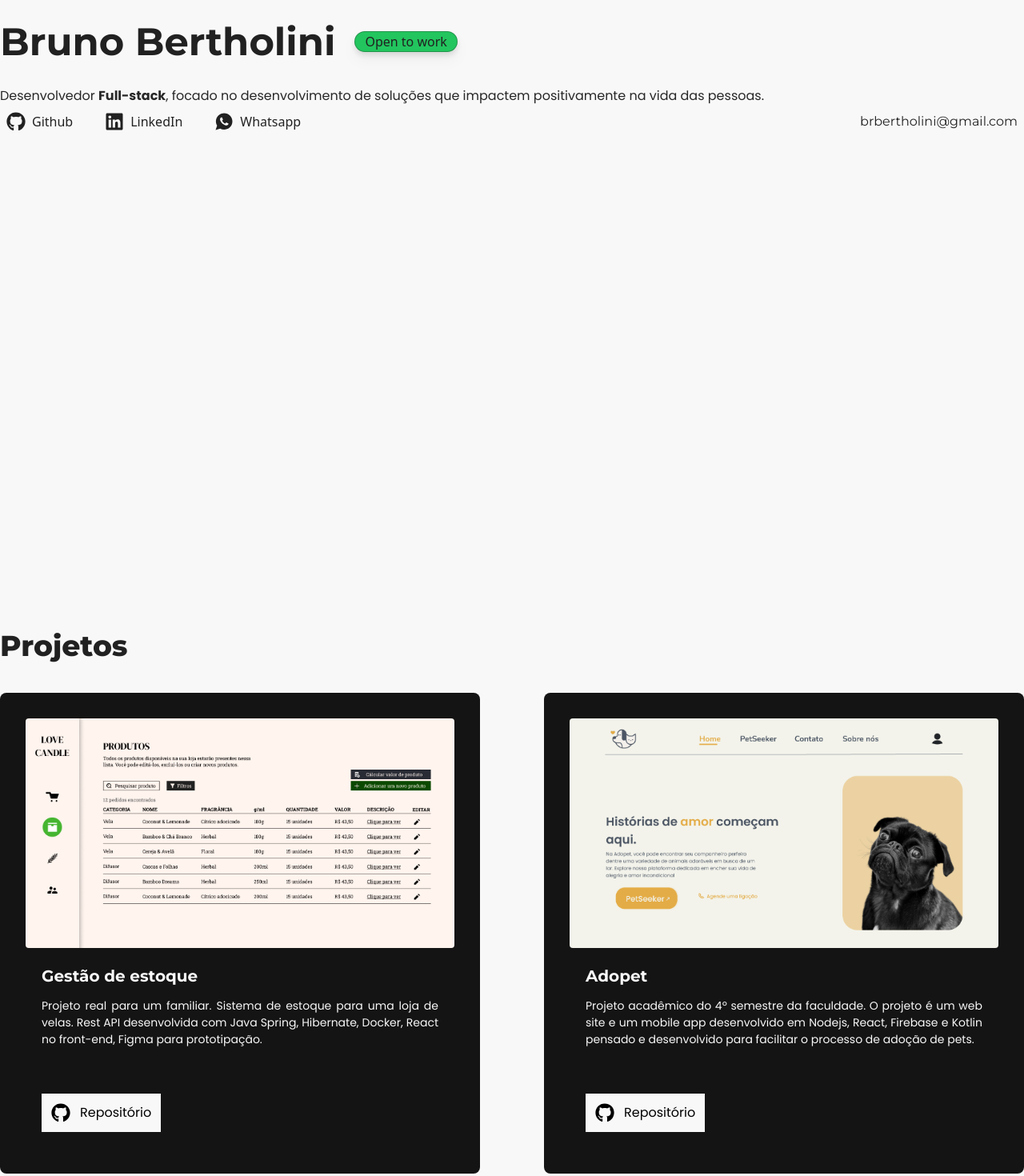
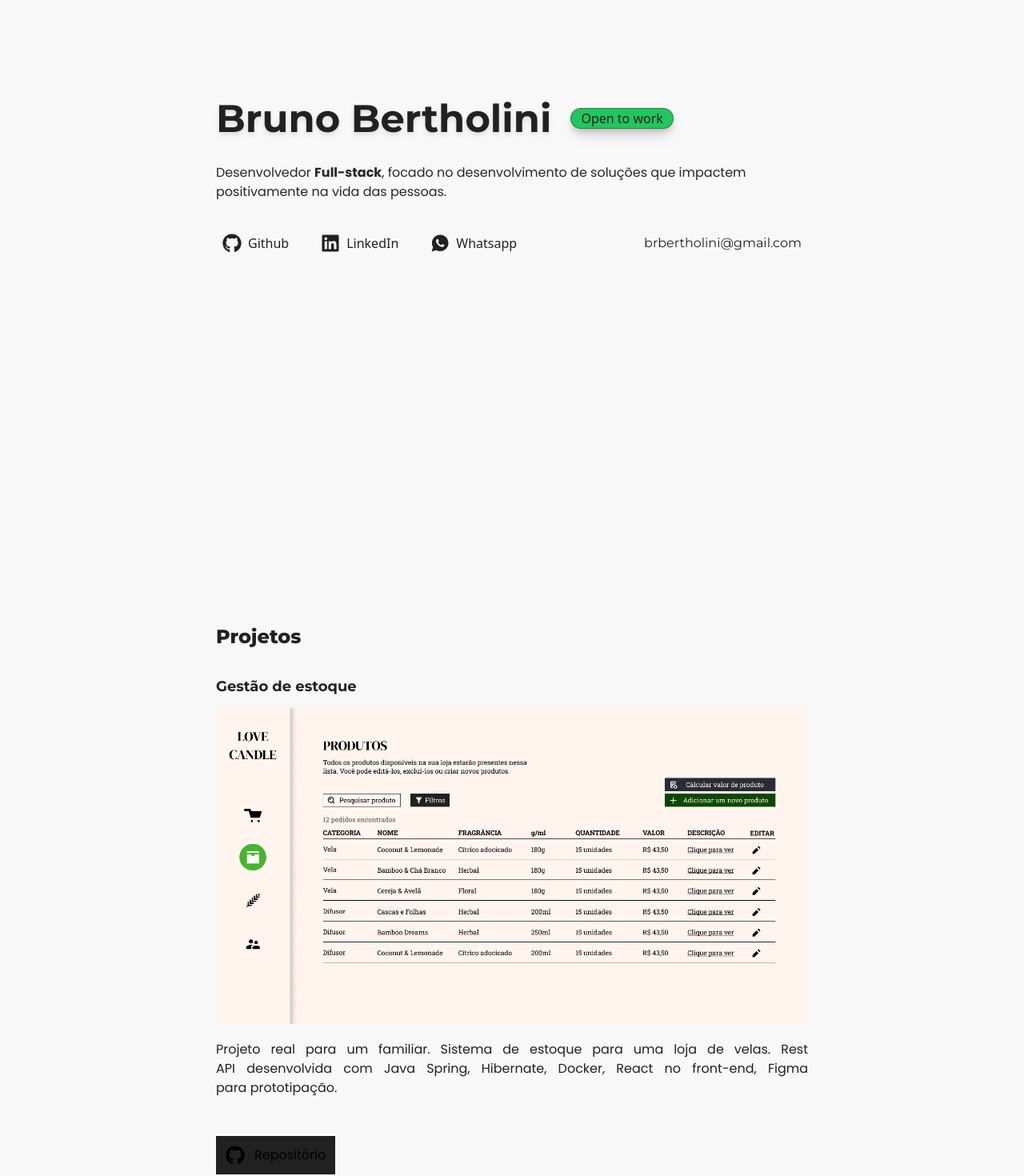
Before and after one commit to brbertholini/portfolio, a React (Vite) app: page / in a window 1280 px wide. Shown: the part 100-1570 px from the top of the page at 80% size. Built offline with nearby package versions, Linux system fonts and the light colour scheme.

Commit message:
starting section 2

```diff
--- a/src/App.jsx
+++ b/src/App.jsx
@@ -10,15 +10,18 @@ import { IoLogoWhatsapp } from "react-icons/io";
 function App() {
   return (
     <div id="container" className="flex flex-col justify-center items-center">
-      <div className="2xl:w-[740px]">
+      <div className="xl:w-[740px]">
         <div className="w-[100%] h-[100vh] flex flex-col">
           <Header />
           <div className="pb-8">
             <div className="flex flex-col md:flex-row md:justify-between items-center">
-              <div className="flex flex-col md:w-[100%] 2xl:mt-32">
-                <div className="flex flex-row gap-6 items-center"><h1 className="text-[22px] sm:text-5xl font-montserrat font-bold text-[#212121]">Bruno Bertholini</h1><a target="_blank" href="https://www.linkedin.com/in/bruno-bertholini/" className="cursor-pointer bg-green-500 border border-[#212121] border-opacity-30 hover:shadow-green-500/20 hover:scale-110 transition-all hover:shadow-lg drop-shadow-lg h-fit pl-3 pr-3 rounded-full text-[#212121]">Open to work</a></div>
+              <div className="flex flex-col md:w-[100%] xl:mt-24 2xl:mt-32">
+                <div className="flex flex-row gap-6 items-center">
+                  <h1 className="text-[22px] sm:text-5xl font-montserrat font-bold drop-shadow-md text-[#212121]">Bruno Bertholini</h1>
+                  <a target="_blank" href="https://www.linkedin.com/in/bruno-bertholini/" className="cursor-pointer bg-green-500 border border-[#212121] border-opacity-40 hover:shadow-green-500/60 hover:scale-110 transition-all hover:shadow-lg drop-shadow-lg shadow-lg h-fit pl-3 pr-3 rounded-full text-[#212121] font-base">Open to work</a>
+                  </div>
                 <p className="mt-8 text-base 2xl:text-2xl font-poppins text-[#272727]">Desenvolvedor <b>Full-stack</b>, focado no desenvolvimento de soluções que impactem positivamente na vida das pessoas.</p>
-                <div className="sm:flex flex-row justify-between 2xl:mt-8">
+                <div className="sm:flex flex-row justify-between xl:mt-8">
                   <div className="text-[#212121] flex flex-row 2xl:justify-between gap-6 sm:w-auto sm:flex">
                     <a target="_blank" href="https://github.com/brbertholini" className="flex items-center pr-2 hover:opacity-40 hover:scale-125 transition-all cursor-pointer"><FaGithub size={24} className="m-2 2xl:text-[18px]" />Github</a>
                     <a target="_blank" href="https://www.linkedin.com/in/bruno-bertholini/" className="flex items-center pr-2 hover:opacity-40 hover:scale-125 transition-all cursor-pointer"><FaLinkedin size={24} className="m-2 2xl:text-[18px] hover:opacity-40" />LinkedIn</a>
--- a/src/components/Project.jsx
+++ b/src/components/Project.jsx
@@ -2,13 +2,13 @@ import { FaGithub } from "react-icons/fa";
 
 export function Project({ image, title, description, repoLink }) {
     return (
-        <div className="h-fit bg-[#141414] rounded-lg p-8 max-w-[460px] md:max-w-[600px] lg:max-w-[100%] flex flex-col hover:scale-105 transition-all">
+        <div className="h-fit bg-transparent rounded-lg max-w-[460px] md:max-w-[600px] lg:max-w-[100%] flex flex-col transition-all">
             <a href={repoLink} target="_blank" >
+            <h1 className='text-[#212121] text-lg font-montserrat font-bold mb-3'>{title}</h1>
             <img className='rounded' src={image} alt={title} />
-            <div className='p-5 h-fit flex flex-col'>
-                <h1 className='text-[#F8F8F8] text-[18px] sm:text-[20px] 2xl:text-[20px] font-montserrat font-bold mb-3'>{title}</h1>
-                <p className="text-[#f8f8f8] text-[14px] 2xl:text-[16px] text-justify font-poppins flex-grow min-h-[100px]">{description}</p>
-                <a href={repoLink} target="_blank" className="flex  w-fit mt-5 p-3 bg-[#f8f8f8] hover:scale-105 hover:opacity-60 transition-all font-poppins">
+            <div className='h-fit pt-5 flex flex-col'>
+                <p className="text-[#212121] text-base text-pretty text-justify font-poppins flex-grow min-h-[100px]">{description}</p>
+                <a href={repoLink} target="_blank" className="flex  w-fit mt-5 p-3 bg-[#212121] hover:scale-105 hover:opacity-60 transition-all font-poppins">
                     <FaGithub className='mr-3' size={24}/>
                     Repositório
                 </a>
--- a/src/components/Projects.jsx
+++ b/src/components/Projects.jsx
@@ -6,10 +6,10 @@ export function Projects() {
     return(
         <div>
         <div className="pt-20 flex flex-col">
-          <h1 id="projects" className="text-[28px] sm:text-[36px] pb-8 font-montserrat font-extrabold text-[#212121]">Projetos</h1>
+          <h1 id="projects" className="text-[28px] sm:text-2xl pb-8 font-montserrat font-extrabold text-[#212121]">Projetos</h1>
         </div>
         <div className="justify-items-center">
-          <div className="grid grid-cols-1 md:grid-cols-2 justify-items-center gap-20">
+          <div className="grid grid-cols-1 justify-items-center">
             <Project
               image={lovecandle}
               title="Gestão de estoque"
```
